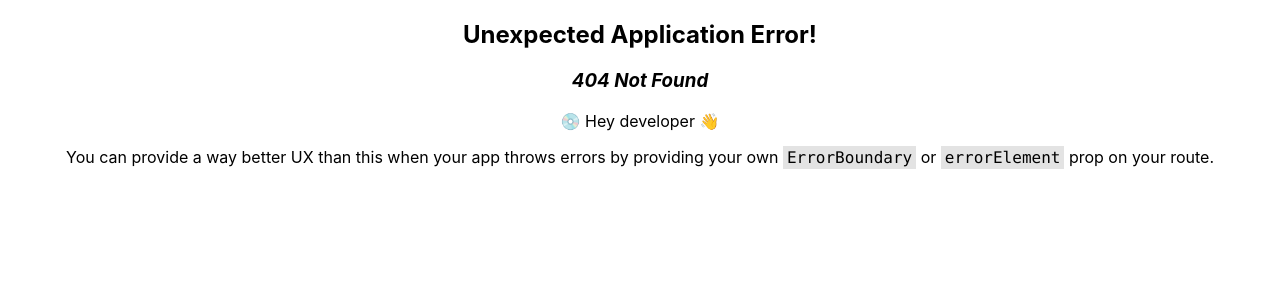
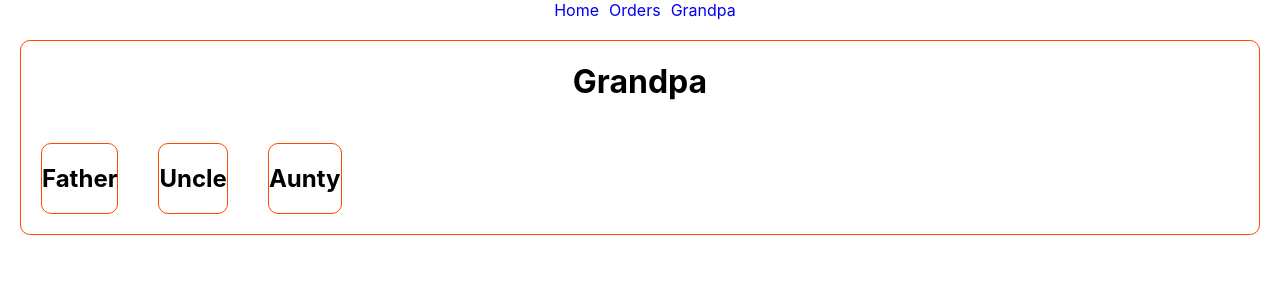
Before and after one commit to mimnets/tshirt-mania, a React (Create React App) app: page /grandpa in a window 1280 px wide. Before the commit this address had no page. Shown: the top 300 px of the page. Built offline with nearby package versions, Linux system fonts and the light colour scheme.

Commit message:
Grandpa created to understand the family tree

```diff
--- a/src/App.js
+++ b/src/App.js
@@ -4,6 +4,7 @@ import { createBrowserRouter, RouterProvider } from 'react-router-dom';
 import Main from './components/layouts/Main';
 import Home from './components/Home/Home';
 import Orders from './components/Orders/Orders';
+import Grandpa from './components/Grandpa/Grandpa';
 const router = createBrowserRouter([
   {
     path: '/',
@@ -18,6 +19,10 @@ const router = createBrowserRouter([
         path: '/orders',
         element: <Orders></Orders>
       },
+      {
+        path: '/grandpa',
+        element: <Grandpa></Grandpa>
+      }
     ]
   }
 ])
--- /dev/null
+++ b/src/components/Aunty/Aunty.js
@@ -0,0 +1,11 @@
+import React from 'react';
+
+const Aunty = () => {
+    return (
+        <div>
+            <h1>Aunty</h1>
+        </div>
+    );
+};
+
+export default Aunty;
--- /dev/null
+++ b/src/components/Father/Father.js
@@ -0,0 +1,11 @@
+import React from 'react';
+
+const Father = () => {
+    return (
+        <div>
+            <h1>Father</h1>
+        </div>
+    );
+};
+
+export default Father;
--- /dev/null
+++ b/src/components/Grandpa/Grandpa.css
@@ -0,0 +1,9 @@
+.grandpa, .grandpa div{
+    border: 1px solid orangered;
+    margin: 20px;
+    border-radius: 10px;
+}
+
+.flex{
+    display: flex;
+}
--- /dev/null
+++ b/src/components/Grandpa/Grandpa.js
@@ -0,0 +1,20 @@
+import React from 'react';
+import Aunty from '../Aunty/Aunty';
+import Father from '../Father/Father';
+import Uncle from '../Uncle/Uncle';
+import ('./Grandpa.css');
+
+const Grandpa = () => {
+    return (
+        <div className='grandpa'>
+            <h1>Grandpa</h1>
+            <section className='flex'>
+                <Father></Father>
+                <Uncle></Uncle>
+                <Aunty></Aunty>
+            </section>
+        </div>
+    );
+};
+
+export default Grandpa;
--- /dev/null
+++ b/src/components/Header/Header.css
@@ -0,0 +1,4 @@
+.header a{
+    text-decoration: none;
+    padding-left: 10px;
+}
--- a/src/components/Header/Header.js
+++ b/src/components/Header/Header.js
@@ -1,12 +1,13 @@
 import React from 'react';
 import { Link } from 'react-router-dom';
+import ('./Header.css');
 
 const Header = () => {
     return (
-        <nav>
+        <nav className='header'>
             <Link to='/'>Home</Link>
             <Link to='/orders'>Orders</Link>
-            <Link to='/'>Home</Link>
+            <Link to='/grandpa'>Grandpa</Link>
         </nav>
     );
 };
--- /dev/null
+++ b/src/components/Uncle/Uncle.js
@@ -0,0 +1,11 @@
+import React from 'react';
+
+const Uncle = () => {
+    return (
+        <div>
+            <h1>Uncle</h1>
+        </div>
+    );
+};
+
+export default Uncle;
```
